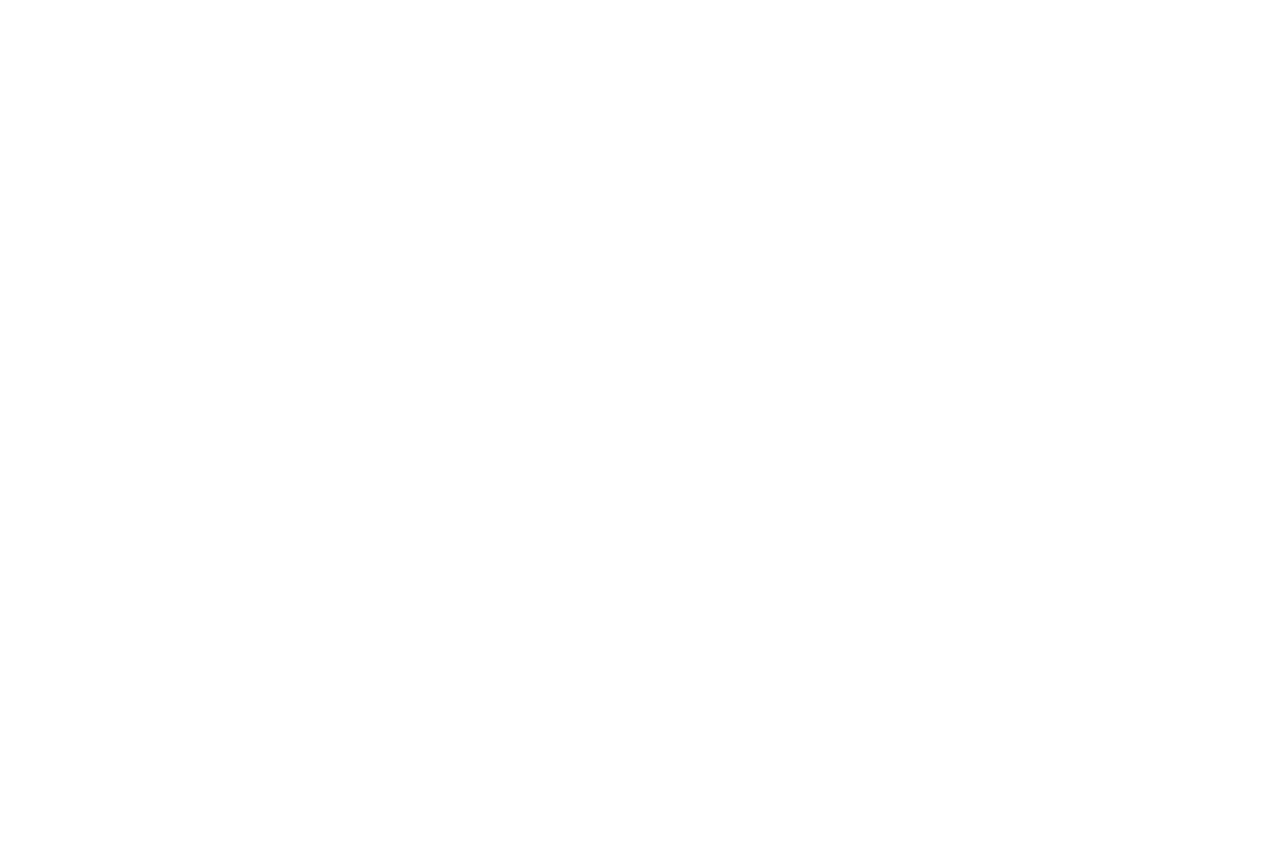
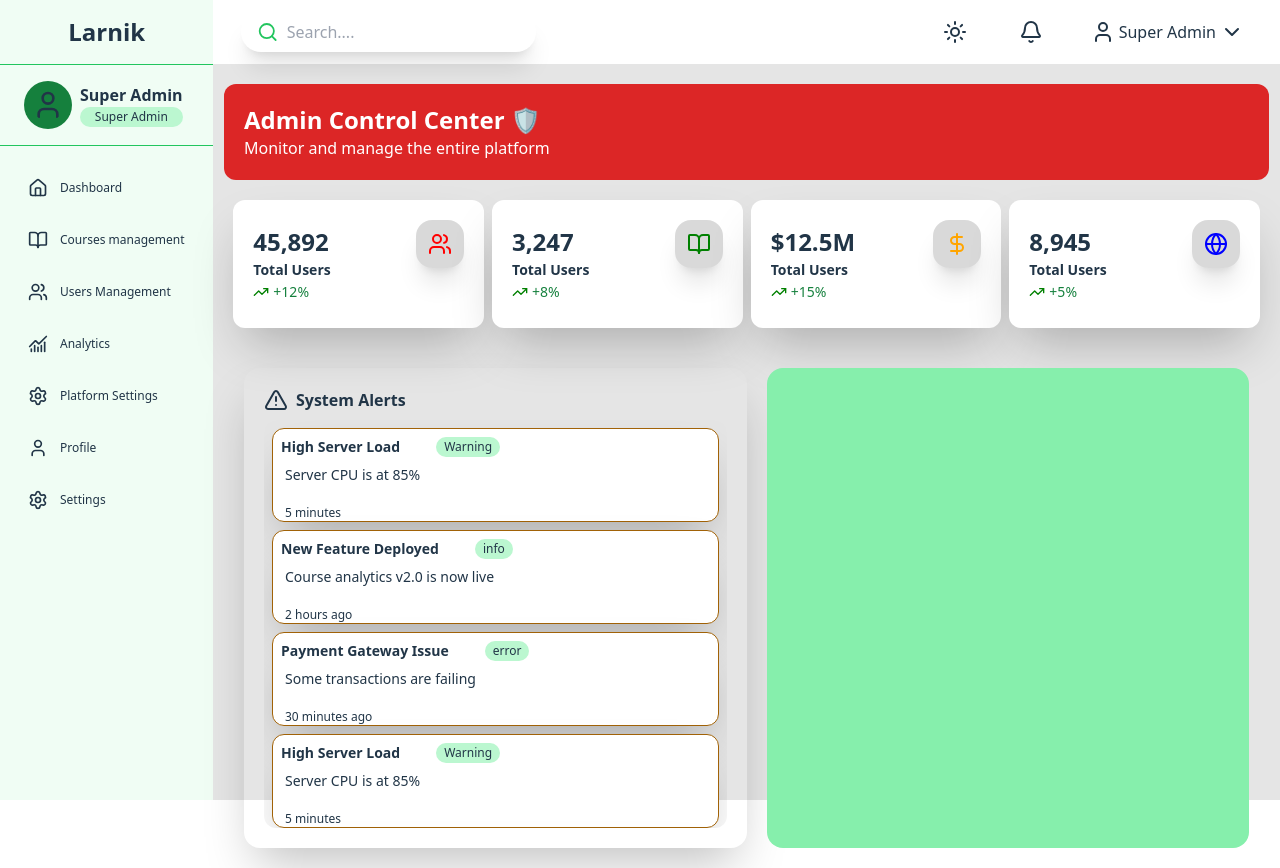
Before and after one commit to mvikashsaini/LMS-larnik, a React (Vite) app: page / in a window 1280 px wide. Before the commit the page ends 800 px from the top, so only its background shows below. Built offline with nearby package versions, Linux system fonts and the light colour scheme.

Commit message:
Admin dashboard Created

```diff
--- a/src/components/AdminDashboard.jsx
+++ b/src/components/AdminDashboard.jsx
@@ -1,11 +1,196 @@
 import React from "react";
-import { Home, BookOpen, Users, Settings } from "lucide-react";
+import { Home, BookOpen, User, Settings, ChartNoAxesCombined, Users, Sun, Bell, ChevronDown, DollarSign, Globe, AlertTriangle } from "lucide-react";
+import SearchBar from "./SearchBar";
+import DashboardCard from "./DashboardCard";
+import { title } from "framer-motion/client";
+import { color } from "framer-motion";
+import AlertCard from "./AlertCard";
+import { info } from "autoprefixer";
 
 export default function AdminDashboard() {
+  const alerts = [
+    {
+      title: "High Server Load",
+      subtitle : "Server CPU is at 85%",
+      data: "5 minutes",
+      btn_name:"Warning",
+      bgcolour: "yellow",
+      ntmcolour: "yellow",
+
+    },
+    {
+      title: "New Feature Deployed",
+      subtitle : "Course analytics v2.0 is now live",
+      data: "2 hours ago",
+      btn_name:"info",
+      bgcolour: "yellow",
+      ntmcolour: "yellow",
+
+    },
+    {
+      title: "Payment Gateway Issue",
+      subtitle : "Some transactions are failing",
+      data: "30 minutes ago",
+      btn_name:"error",
+      bgcolour: "yellow",
+      ntmcolour: "yellow",
+
+    },
+    {
+      title: "High Server Load",
+      subtitle : "Server CPU is at 85%",
+      data: "5 minutes",
+      btn_name:"Warning",
+      bgcolour: "yellow",
+      ntmcolour: "yellow",
+
+    },
+    {
+      title: "New Feature Deployed",
+      subtitle : "Course analytics v2.0 is now live",
+      data: "2 hours ago",
+      btn_name:"info",
+      bgcolour: "yellow",
+      ntmcolour: "yellow",
+
+    },
+    {
+      title: "Payment Gateway Issue",
+      subtitle : "Some transactions are failing",
+      data: "30 minutes ago",
+      btn_name:"error",
+      bgcolour: "yellow",
+      ntmcolour: "yellow",
+
+    },
+  ]
+
+    const card = [
+    {
+      title: "45,892",
+      subtitle: "Total Users",
+      data: "12",
+      icon: Users,
+      colour : "red",
+    },
+    {
+      title: "3,247",
+      subtitle: "Total Courses",
+      data: "8",
+      icon: BookOpen,
+      colour : "green",
+    },
+    {
+      title: "$12.5M",
+      subtitle: "Platrom Revenue",
+      data: "15",
+      icon: DollarSign,
+      colour : "orange",
+    },
+    {
+      title: "8,945",
+      subtitle: "Active Sessions",
+      data: "5",
+      icon: Globe,
+      colour : "blue",
+    },
+  ]
 
     return (
     <>
-      <div className="flex ">
+      <div className="flex h-screen">
+
+        <div className="bg-green-50 h-screen w-64">
+            {/* logo  */}
+            <div className="px-6 py-4 text-2xl font-bold border-b border-green-500">Larnik</div>
+
+            {/* profile view  */}
+            <div className="flex items-center gap-2 border-b border-green-500 px-6 py-4">
+                <User className="bg-green-700 rounded-full w-12 h-12 p-2"/>
+                <div className="flex flex-col ">
+                    <span className="font-bold">Super Admin</span>
+                    <span className="text-xs bg-green-200 px-1 py-0.5 rounded-xl ">Super Admin</span>
+                </div>
+            </div>
+
+            {/* navbar  */}
+            <nav className="flex-1 px-4 py-6 space-y-4 text-xs">
+        <a href="#" className="flex items-center gap-3 p-2 rounded-lg hover:bg-green-400 hover:text-green-800 py-2 px-3">
+          <Home size={20} /> Dashboard
+        </a>
+        <a href="#" className="flex items-center gap-3 p-2 rounded-lg hover:bg-green-400 hover:text-green-800 py-2 px-3">
+          <BookOpen size={20} /> Courses management
+        </a>
+        <a href="#" className="flex items-center gap-3 p-2 rounded-lg hover:bg-green-400 hover:text-green-800 py-2 px-3">
+          <Users size={20} /> Users Management
+        </a>
+        <a href="#" className="flex items-center gap-3 p-2 rounded-lg hover:bg-green-400 hover:text-green-800 py-2 px-3">
+          <ChartNoAxesCombined  size={20} /> Analytics
+        </a>
+        <a href="#" className="flex items-center gap-3 p-2 rounded-lg hover:bg-green-400 hover:text-green-800 py-2 px-3">
+          <Settings size={20} /> Platform Settings
+        </a>
+        <a href="#" className="flex items-center gap-3 p-2 rounded-lg hover:bg-green-400 hover:text-green-800 py-2 px-3">
+          <User size={20} /> Profile
+        </a>
+        <a href="#" className="flex items-center gap-3 p-2 rounded-lg hover:bg-green-400 hover:text-green-800 py-2 px-3">
+          <Settings size={20} /> Settings
+        </a>
+      </nav>
+        </div>
+
+        <div className="flex  h-screen w-full  flex-col gap-5 items-center bg-black/10">
+          {/* navbar  */}
+          <div className="bg-white w-full h-16 flex items-center justify-between px-7">
+            <div>
+              <SearchBar/>
+            </div>
+            <div className="flex gap-7 items-center">
+              <Sun className=" hover:bg-green-600 w-12 h-12 rounded-xl p-3" size={32}/>
+              <Bell className=" hover:bg-green-600 w-12 h-12 rounded-xl p-3" size={32}/>
+              <div className="flex gap-1 hover:bg-green-600 px-2 py-1 rounded-xl">
+                <User />
+                <span>Super Admin</span>
+                <ChevronDown />
+              </div>
+            </div>
+          </div>
+          {/* below area  */}
+          <div className="bg-red-600 h-32 rounded-xl w-[98%] flex flex-col items-start justify-center p-5 text-white">
+            <span className="text-2xl font-bold">Admin Control Center 🛡️</span>
+            <span>Monitor and manage the entire platform</span>
+          </div>
+
+        {/* card area  */}
+        <div className="flex  w-full px-5 gap-2">
+          {card.map((card, index) => (
+        <DashboardCard key={index} title={card.title} icon={card.icon} data={card.data} colour={card.colour}/>
+          ))}
+        </div>
+
+          <div className=" w-[98%] h-full flex gap-5 p-5">
+            <div className=" shadow-2xl h-[480px] w-full rounded-2xl flex flex-col p-5 gap-2">
+
+              <div className="flex items-center justify-start gap-2">
+                <AlertTriangle />
+                <span className="font-bold"> System Alerts</span>
+              </div>
+              <div className="flex flex-col w-full h-full  rounded-xl items-center p-2 gap-2 overflow-y-auto">
+                  {alerts.map((alert, index) => (
+                  <AlertCard key={index} title={alert.title} btn_name={alert.btn_name} subtitle={alert.subtitle} data={alert.data}/>
+                  ))}
+              </div>
+
+            </div>
+
+            <div className="bg-green-300 h-[480px] w-full rounded-2xl "><div>
+              </div>
+
+              </div>
+          </div>
+
+        </div>
+
 
 
       </div>
--- /dev/null
+++ b/src/components/AlertCard.jsx
@@ -0,0 +1,28 @@
+import React from "react";
+
+export default function AlertCard({
+
+      title= "High Server Load",
+      btn_name = "Warning",
+      subtitle = "Server CPU is at 85%",
+      data = "5 minutes",
+      bgcolour= "yellow",
+      ntmcolour= "yellow"
+    }) {
+
+    return (
+        <>
+        <div className={`w-full h-28 bg-white rounded-xl border border-yellow-700 flex flex-col shadow-2xl`}>
+            <div className="flex gap-9 p-2">
+                <span className="text-sm font-bold">{title}</span>
+                <span className="bg-green-200 py-0.5 px-2 rounded-xl text-xs">{btn_name}</span>
+            </div>
+            <div className="flex flex-col items-start px-3 gap-5">
+                <span className="text-sm">{subtitle}</span>
+                <span className="text-xs">{data}</span>
+            </div>
+        </div>
+        </>
+    )
+
+}
--- a/src/components/CoursePage.jsx
+++ b/src/components/CoursePage.jsx
@@ -4,16 +4,27 @@ export default function CoursePage() {
 
     return (
     <>
-        <div className="flex mx-auto w-full h-full items-center justify-center mt-16">
+        <div className="flex mx-auto w-full  h-full items-center justify-center mt-16 gap-5">
 
 
-            <div className="w-[50%] h-48 bg-red-500 shadow-2xl rounded-2xl">
+            <div className="w-[40%] h-48 bg-red-500 shadow-2xl rounded-2xl">
                 <div className="flex flex-row gap-5">
                     <span>Programming</span>
                     <span>Beginner to Advanced</span>
                     <span>English</span>
 
                 </div>
+                <h1 className="text-3xl lg:text-2xl font-bold mb-4 text-foreground">Complete Web Development Bootcamp</h1>
+            </div>
+
+            <div className="w-[20%] h-48 bg-red-500 shadow-2xl rounded-2xl">
+                <div className="flex flex-row gap-5">
+                    <span class="text-lg">$2999</span>
+                    <span class="text-lg text-muted-foreground line-through">$5,999</span>
+                    <span>50%off</span>
+                </div>
+                 <button className="bg-green-800 w-35 h-9">Enrolled</button>
+
             </div>
 
         </div>
--- /dev/null
+++ b/src/components/DashboardCard.jsx
@@ -0,0 +1,34 @@
+import { TrendingUp, Users } from "lucide-react";
+import React from "react";
+
+export default function DashboardCard({
+    title = "45,892",
+    subtitle = "Total Users",
+    data = "12",
+    icon = Users ,
+    colour = "blue"
+}) {
+
+    const IconComp = icon
+    return (
+        <>
+
+            <div className="bg-white shadow-2xl rounded-xl w-[25%] h-32 flex flex-row justify-between p-5">
+
+
+            <div className="flex flex-col items-start justify-center gap-0.5">
+                <span className="text-2xl font-bold">{title}</span>
+                <span className="text-sm font-semibold">{subtitle}</span>
+                <span className="flex text-sm items-center gap-1 text-green-700"><TrendingUp size={16} color="green"/>+{data}%</span>
+            </div>
+
+
+            <div className={`flex items-center justify-center rounded-2xl bg-black/15 shadow-xl w-12 h-12`}>
+                <IconComp color={colour}/>
+            </div>
+        </div>
+
+        </>
+    )
+
+}
--- a/src/components/SearchBar.jsx
+++ b/src/components/SearchBar.jsx
@@ -2,7 +2,7 @@ import { Search } from "lucide-react";
 
 export default function SearchBar() {
   return (
-    <div className="flex items-center w-full max-w-md px-4 py-2 rounded-full mx-auto m-4 bg-white shadow-sm">
+    <div className="flex items-center w-full max-w-md px-4 py-2 rounded-full mx-auto m-4 bg-white shadow-xl">
       <Search className="text-green-500 mr-2" />
       <input
         type="text"
```
